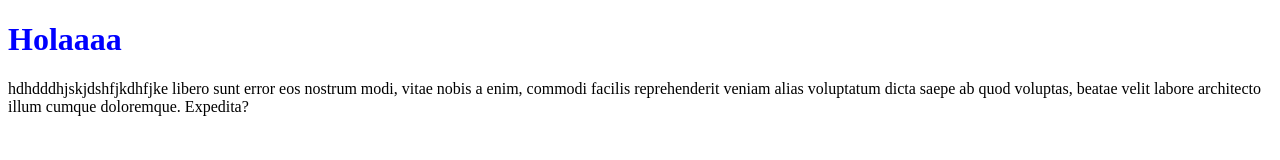
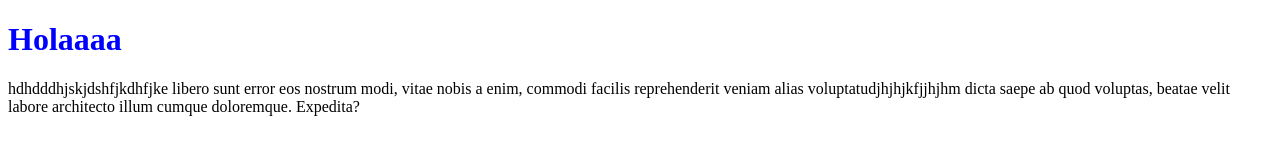
Before and after one commit to Patty8909/workshop-git, a plain HTML site: page index.html in a window 1280 px wide. Drawn offline with Linux system fonts and the light colour scheme.

Commit message:
conflicto 2

```diff
--- a/index.html
+++ b/index.html
@@ -9,7 +9,7 @@
 </head>
 <body>
   <h1>Holaaaa</h1>
-  <p>hdhdddhjskjdshfjkdhfjke libero sunt error eos nostrum modi, vitae nobis a enim, commodi facilis reprehenderit veniam alias voluptatum dicta saepe ab quod voluptas, beatae velit labore architecto illum cumque doloremque. Expedita?</p>
+  <p>hdhdddhjskjdshfjkdhfjke libero sunt error eos nostrum modi, vitae nobis a enim, commodi facilis reprehenderit veniam alias voluptatudjhjhjkfjjhjhm dicta saepe ab quod voluptas, beatae velit labore architecto illum cumque doloremque. Expedita?</p>
   <script src="app.js"></script>
 </body>
 </html>
```
